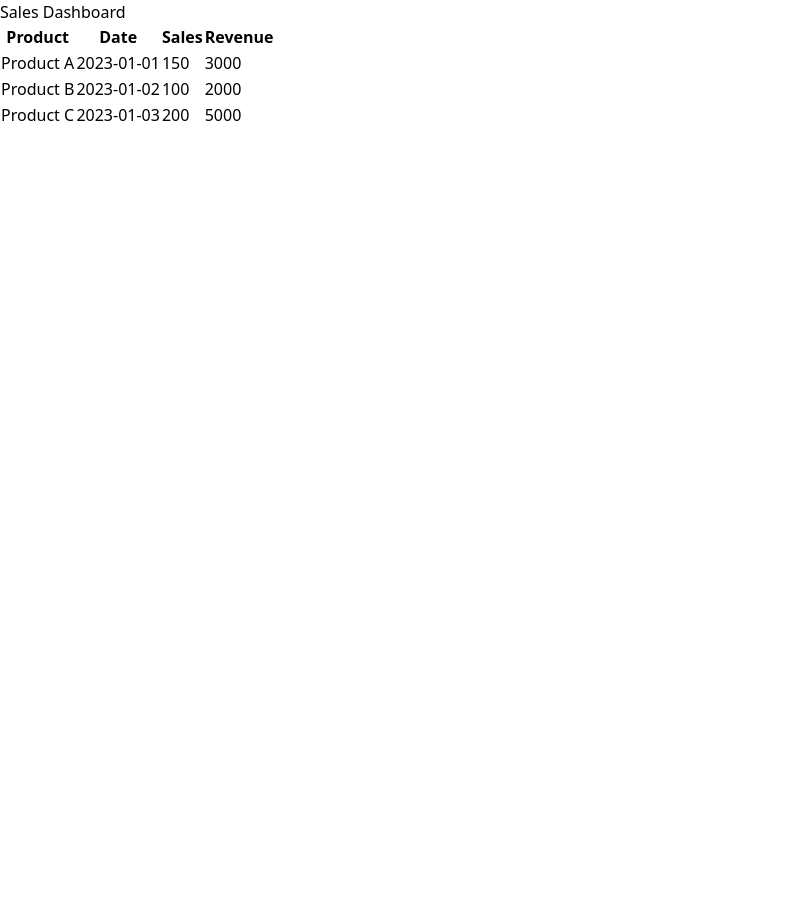
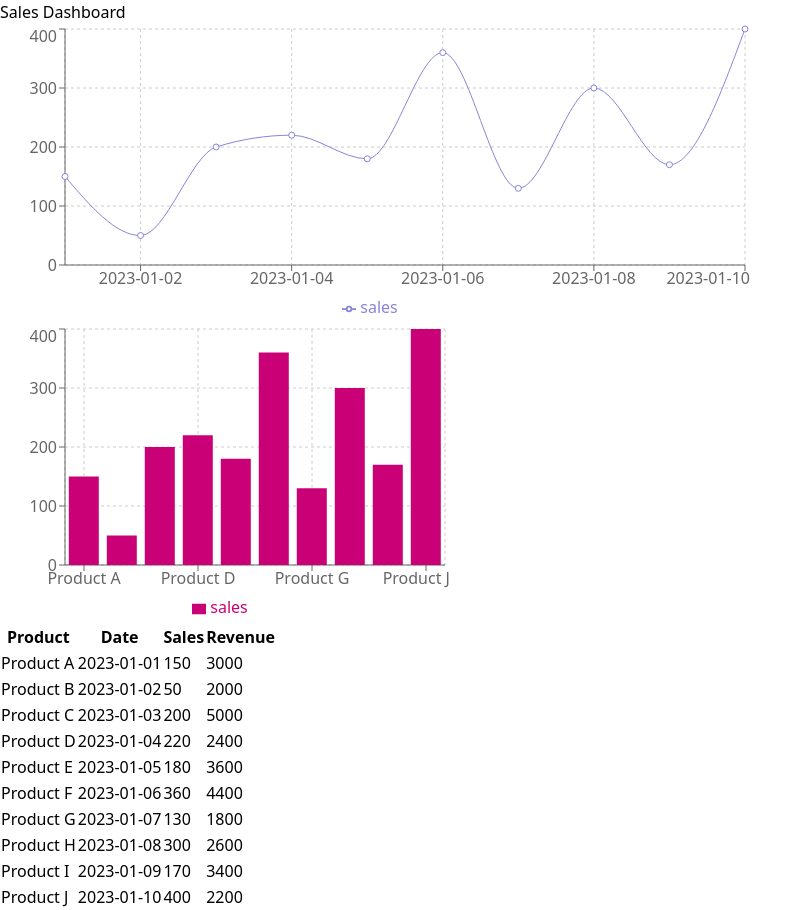
Before and after one commit to mokautsar30/analytic-dashboard, a React (Vite) app in the folder client/: page / in a window 1280 px wide. Shown: the whole page, without its empty margins (0-811 px from the left). Before the commit the page ends 800 px from the top, so only its background shows below. Built offline with nearby package versions, Linux system fonts and the light colour scheme; data requests are answered from the project's data file.

Commit message:
feat: create a sales chart

```diff
--- a/client/db.json
+++ b/client/db.json
@@ -11,7 +11,7 @@
         "id": 2,
         "product": "Product B",
         "date": "2023-01-02",
-        "sales": 100,
+        "sales": 50,
         "revenue": 2000
       },
       {
@@ -20,6 +20,55 @@
         "date": "2023-01-03",
         "sales": 200,
         "revenue": 5000
+      },
+      {
+        "id": 4,
+        "product": "Product D",
+        "date": "2023-01-04",
+        "sales": 220,
+        "revenue": 2400
+      },
+      {
+        "id": 5,
+        "product": "Product E",
+        "date": "2023-01-05",
+        "sales": 180,
+        "revenue": 3600
+      },
+      {
+        "id": 6,
+        "product": "Product F",
+        "date": "2023-01-06",
+        "sales": 360,
+        "revenue": 4400
+      },
+      {
+        "id": 7,
+        "product": "Product G",
+        "date": "2023-01-07",
+        "sales": 130,
+        "revenue": 1800
+      },
+      {
+        "id": 8,
+        "product": "Product H",
+        "date": "2023-01-08",
+        "sales": 300,
+        "revenue": 2600
+      },
+      {
+        "id": 9,
+        "product": "Product I",
+        "date": "2023-01-09",
+        "sales": 170,
+        "revenue": 3400
+      },
+      {
+        "id": 10,
+        "product": "Product J",
+        "date": "2023-01-10",
+        "sales": 400,
+        "revenue": 2200
       }
     ]
   }
--- a/client/src/App.jsx
+++ b/client/src/App.jsx
@@ -2,6 +2,7 @@ import { useEffect, useState } from "react";
 import SalesTable from "./components/table/SalesTable";
 import { useDispatch } from "react-redux";
 import { fetchSales } from "./redux/features/salesSlice";
+import SalesChart from "./components/chart/SalesChart";
 
 function App() {
   const dispatch = useDispatch();
@@ -14,6 +15,9 @@ function App() {
     <>
       <div className="container mx-auto p-4">
         <h1 className="text-3xl font-bold mb-4">Sales Dashboard</h1>
+      <div className="flex flex-col md:flex-row justify-between mb-4">
+        <SalesChart />
+      </div>
         <SalesTable />
       </div>
     </>
--- /dev/null
+++ b/client/src/components/chart/SalesChart.jsx
@@ -0,0 +1,58 @@
+import React from "react";
+import { useSelector } from "react-redux";
+import {
+  LineChart,
+  Line,
+  XAxis,
+  YAxis,
+  CartesianGrid,
+  Tooltip,
+  Legend,
+  BarChart,
+  Bar,
+} from "recharts";
+
+const SalesChart = () => {
+  const { sales, searchTerm, startDate, endDate } = useSelector(
+    (state) => state.sales
+  );
+
+  const filteredSales = sales.filter((sale) => {
+    const matchesProduct = sale.product
+      .toLowerCase()
+      .includes(searchTerm.toLowerCase());
+    const matchesDate =
+      (!startDate || new Date(sale.date) >= new Date(startDate)) &&
+      (!endDate || new Date(sale.date) <= new Date(endDate));
+    return matchesProduct && matchesDate;
+  });
+
+  return (
+    <div className="flex flex-col md:flex-row justify-between mb-4">
+      <LineChart width={750} height={300} data={filteredSales}>
+        <CartesianGrid strokeDasharray="3 3" />
+        <XAxis dataKey="date" />
+        <YAxis />
+        <Tooltip />
+        <Legend />
+        <Line
+          type="monotone"
+          dataKey="sales"
+          stroke="#8884d8"
+          activeDot={{ r: 8 }}
+        />
+      </LineChart>
+
+      <BarChart width={450} height={300} data={filteredSales}>
+        <CartesianGrid strokeDasharray="3 3" />
+        <XAxis dataKey="product" />
+        <YAxis />
+        <Tooltip />
+        <Legend />
+        <Bar dataKey="sales" fill="#c90076" />
+      </BarChart>
+    </div>
+  );
+};
+
+export default SalesChart;
```
